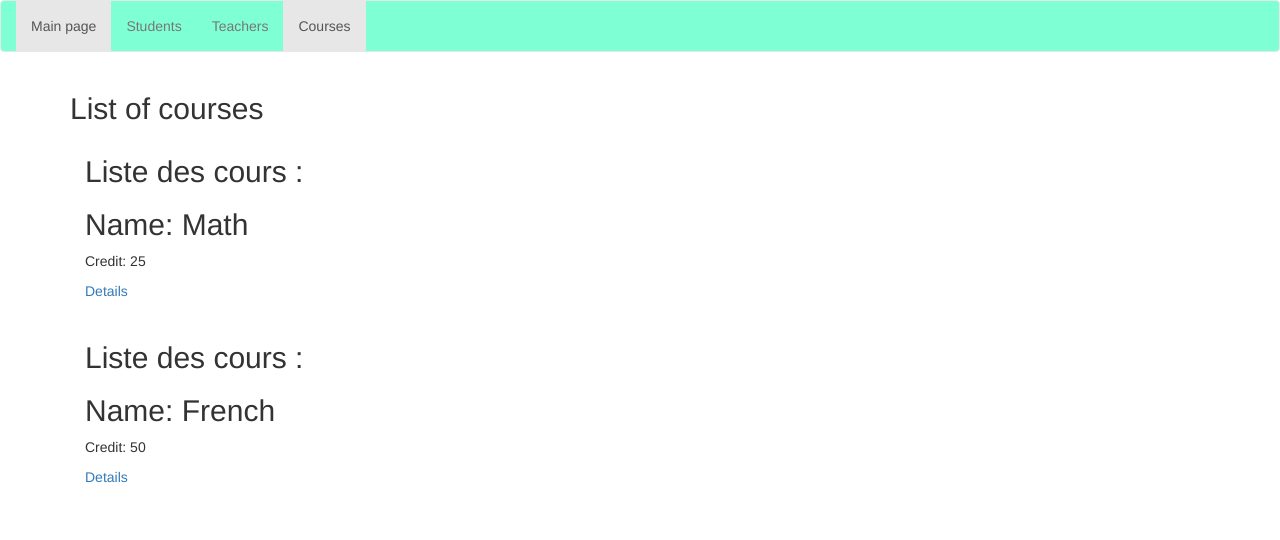
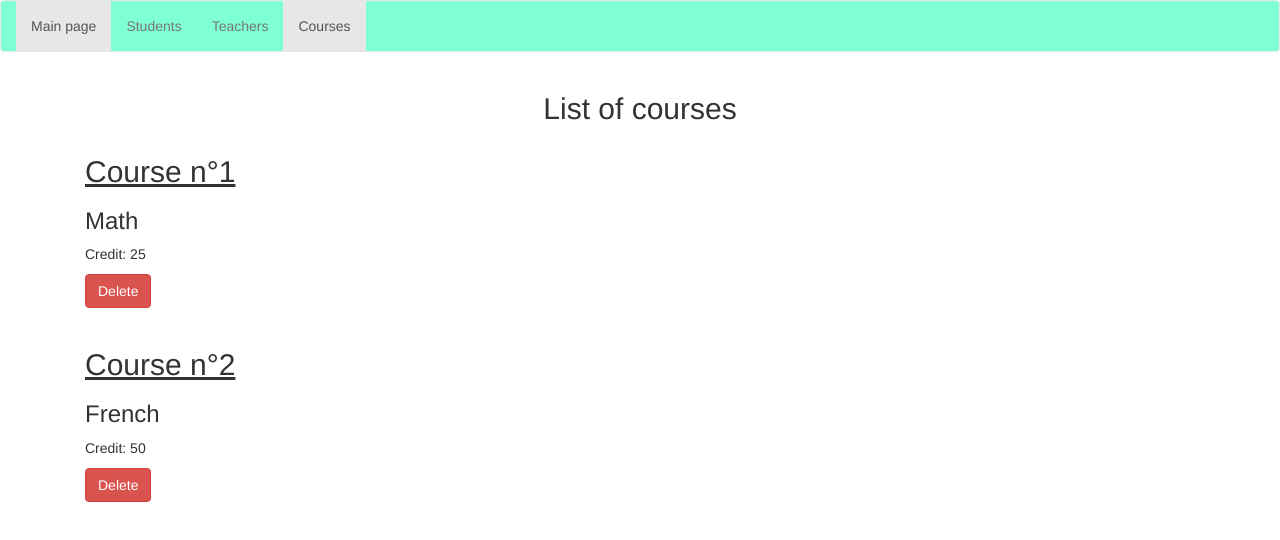
Before and after one commit to sebpivot/AngularGroupProjectAJMS, an Angular app: page /courses in a window 1280 px wide. Shown: the top 540 px of the page. Built offline with nearby package versions, Linux system fonts and the light colour scheme.

Commit message:
Some more style

```diff
--- a/src/app/course/course.component.css
+++ b/src/app/course/course.component.css
@@ -0,0 +1,3 @@
+h2 {
+  text-decoration: underline;
+}
--- a/src/app/course/course.component.html
+++ b/src/app/course/course.component.html
@@ -1,10 +1,10 @@
 <div class="col-xs-12">
-  <h2>Liste des cours :</h2>
+  <h2>Course n°{{ courseId }}</h2>
   <ul class="list-group">
 
-    <h2> Name: {{ courseName }} </h2>
-    <p> Credit: {{ courseCredit}} </p>
-    <a [routerLink]="[courseId]">Details</a>
+    <h3>{{ courseName }} </h3>
+    <p> Credit: {{ courseCredit }} </p>
+    <a class="btn btn-danger" href="#" role="button" routerLink="courses">Delete</a>
 
 
   </ul>
--- a/src/app/courses-list/courses-list.component.css
+++ b/src/app/courses-list/courses-list.component.css
@@ -0,0 +1,3 @@
+h2 {
+  text-align: center;
+}
```
